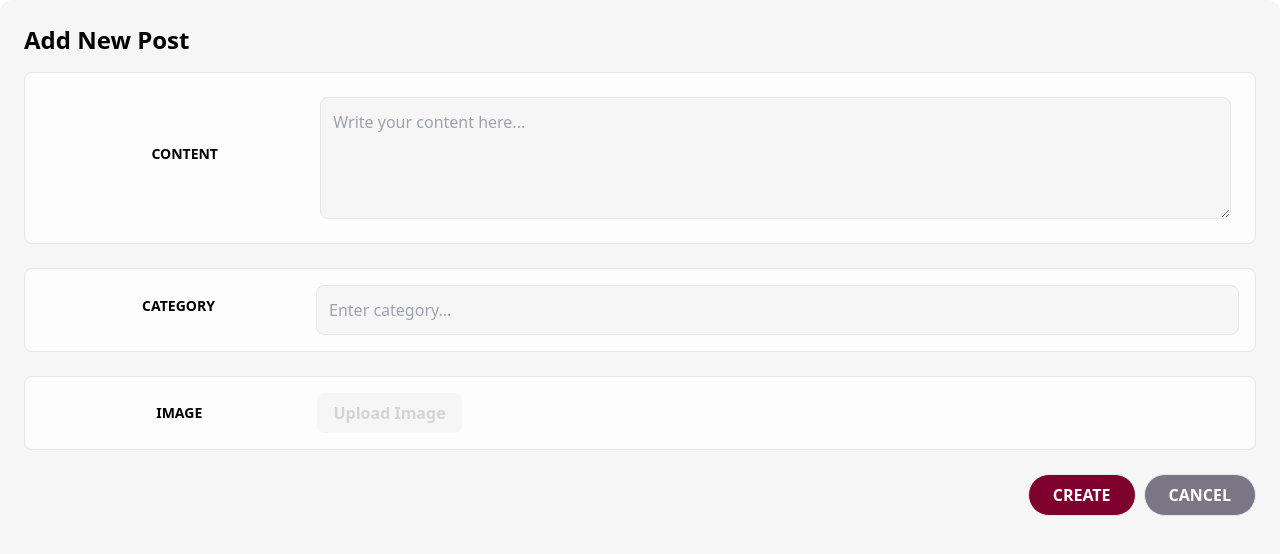
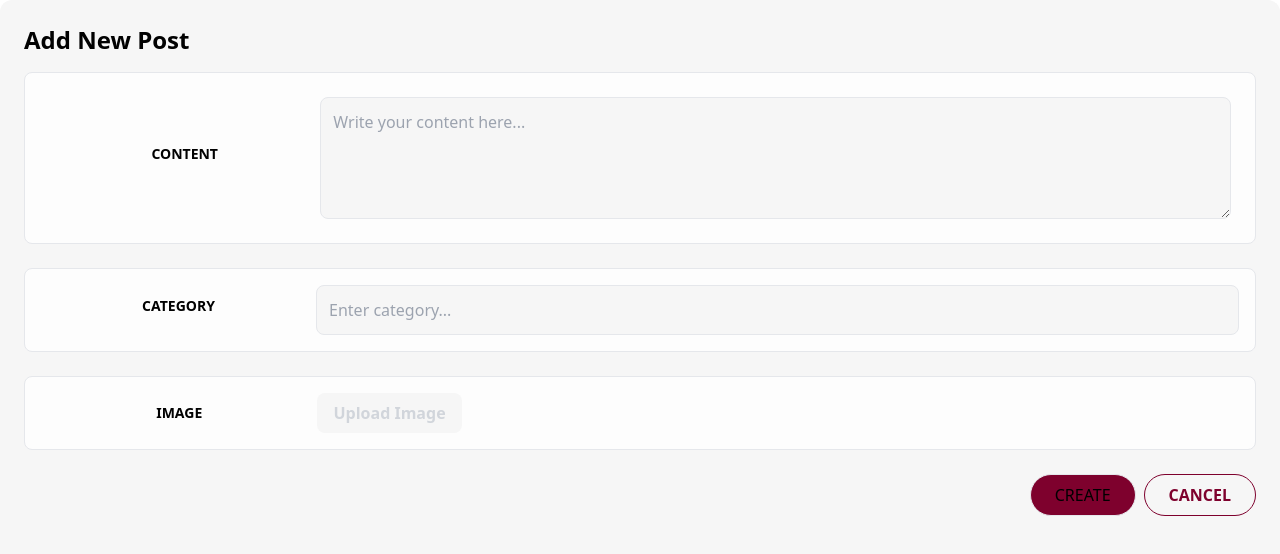
Before and after one commit to v-hana/Cofoundr-Frontend, a React (Create React App) app: page /add-post in a window 1280 px wide. Shown: the top 554 px of the page. Built offline with nearby package versions, Linux system fonts and the light colour scheme; no server answers.

Commit message:
Colour theme changed

```diff
--- a/src/pages/AddPost.js
+++ b/src/pages/AddPost.js
@@ -83,8 +83,8 @@ function AddPost() {
       </div>
 
       <div className="mt-6 flex sm:justify-end justify-center space-x-2">
-        <button className="bg-[#7e012d] border sm:px-6 py-2 px-3  rounded-full text-white font-semibold hover:bg-gray-500 transition">CREATE</button>
-        <button className="bg-[#7A7685] border sm:px-6 py-2 px-3  rounded-full text-white font-semibold hover:bg-gray-500 transition">CANCEL</button>
+        <button className="bg-[#7e012d] border sm:px-6 py-2 px-3  rounded-full text-black  hover:bg-gray-500 transition">CREATE</button>
+        <button className="border  border-[#7e012d] sm:px-6 py-2 px-3  rounded-full text-[#7e012d] font-semibold hover:bg-gray-500 transition">CANCEL</button>
       </div>
     </div>
   );
--- a/src/pages/ExploreProfiles.js
+++ b/src/pages/ExploreProfiles.js
@@ -122,10 +122,10 @@ const ProfileCard = ({ profile }) => {
         </Swiper>
       </div>
       <div className="flex space-x-3 justify-center flex-center mt-4">
-        <button className="px-4 py-2 rounded-md border bg-[#7e012d] text-white hover:bg-gray-600">
+        <button className="px-4 py-2 rounded-md border bg-[#7e012d] text-white hover:bg-[#7e012dab]">
           Accept
         </button>
-        <button className="px-4 py-2 rounded-md border bg-[#010101] text-white hover:bg-gray-600 ml-2">
+        <button className="px-4 py-2 rounded-md border border-[#7e012d] text-[#7e012d] hover:bg-[#7e012d] hover:text-white ml-2">
           Decline
         </button>
       </div>
```
